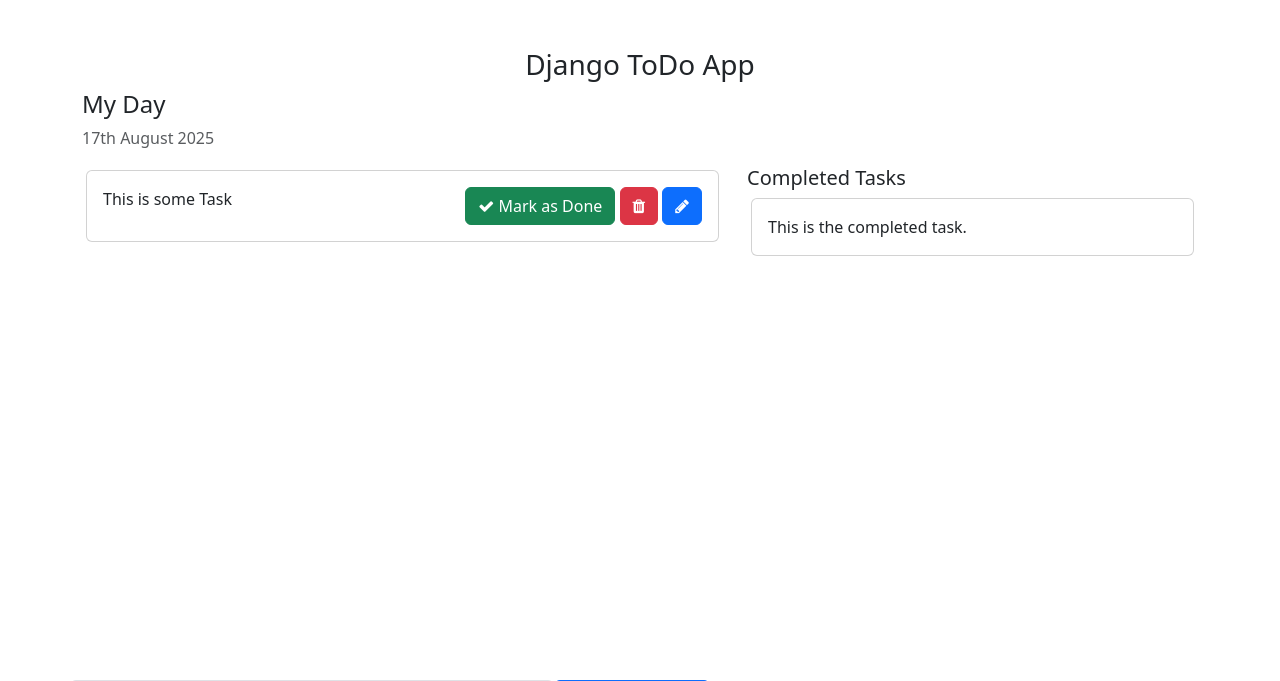
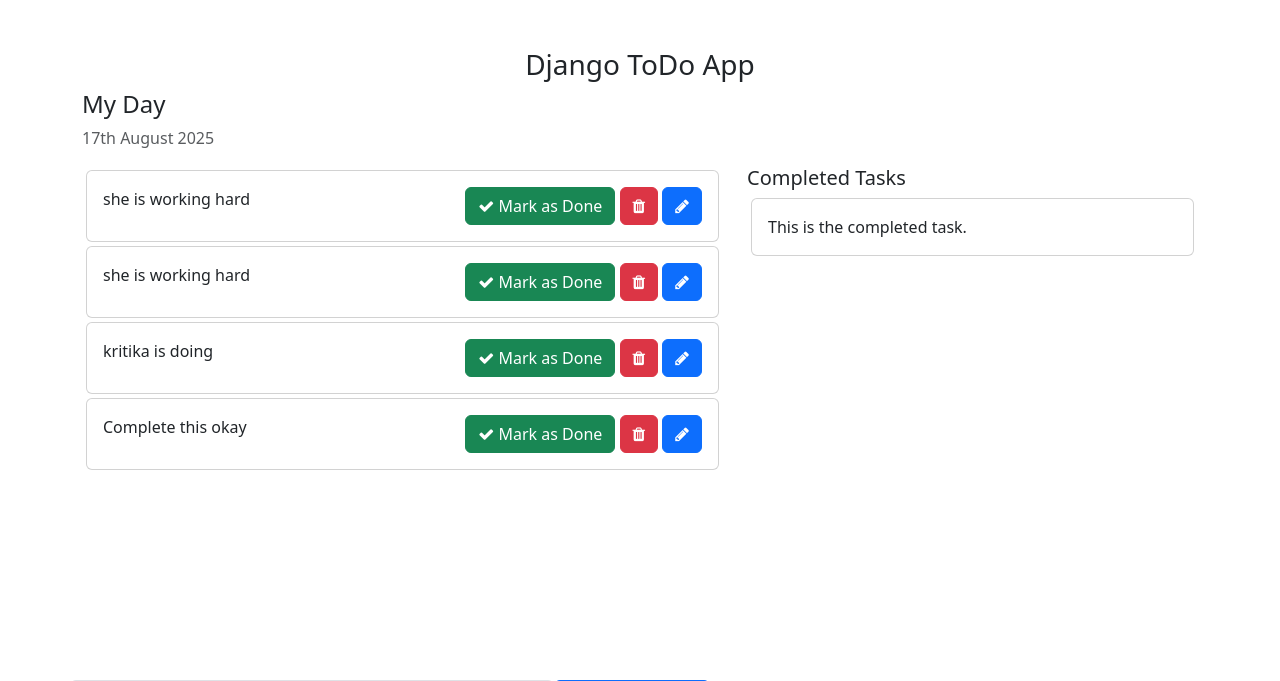
Before and after one commit to Kritikadhakal07/todo-django, a Django app: page / in a window 1280 px wide. Shown: the top 681 px of the page. Run offline with Django 5.2, Linux system fonts and the light colour scheme; data comes from the database, SQL or seed files in the repository; both versions use the stored data as it was after the commit.

Commit message:
add task functionality

```diff
--- a/templates/home.html
+++ b/templates/home.html
@@ -27,9 +27,10 @@
             <p class="text-muted">{% now "jS F Y" %}</p>
             <div class="col-md-7 col-lg-7" style="height: 450px; overflow: scroll;">
                 <!-- List of all the tasks for the day -->
+                 {% for task in tasks %}
                 <div class="card m-1">
                     <div class="card-body">
-                        This is some Task
+                        {{ task.task}}
                         <span style="position: relative; float: right;">
                             <a class="btn btn-success"><i class="fa fa-check"></i> Mark as Done</a>
                             <a class="btn btn-danger"><i class="fa fa-trash"></i></a>
@@ -37,6 +38,7 @@
                         </span>
                     </div>
                 </div>
+                {% endfor %}
 
             </div>
             <div class="col-md-5 col-lg-5">
@@ -52,11 +54,12 @@
         <div class="row">
             <div class="col-md-6 col-lg-6 p-0" style="position: absolute; bottom: 50px;">
                 <!-- To Do Form -->
-                <form action="" >
+                <form action="{% url 'addTask' %}" method = "POST">
+                    {% csrf_token %}
                     <div class="form-group">
                         <span style="display: flex;">
-                            <input type="text" class="form-control" placeholder="Add a task">
-                            <button class="btn btn-primary" style="width: 200px;"><i class="fa fa-plus"></i> Add</button>
+                            <input type="text" name = "task" class="form-control" placeholder="Add a task">
+                            <button type="submit" class="btn btn-primary" style="width: 200px;"><i class="fa fa-plus"></i> Add</button>
                         </span>
                     </div>
                 </form>
--- a/todo/admin.py
+++ b/todo/admin.py
@@ -2,4 +2,8 @@
 
 from .models import Task
 # Register your models here.
-admin.site.register(Task)
+
+class TaskAdmin(admin.ModelAdmin):
+    list_display = ('task','is_completed','created_at','updated_at')
+    search_fields=('task',)
+admin.site.register(Task,TaskAdmin)
--- /dev/null
+++ b/todo/urls.py
@@ -0,0 +1,6 @@
+from django.urls import path
+from . import views
+
+urlpatterns=[
+    path('addTask/',views.addTask, name='addTask'),
+]
--- a/todo_main/urls.py
+++ b/todo_main/urls.py
@@ -15,10 +15,14 @@
     2. Add a URL to urlpatterns:  path('blog/', include('blog.urls'))
 """
 from django.contrib import admin
-from django.urls import path
+from django.urls import path,include
 from . import views
 
 urlpatterns = [
     path('admin/', admin.site.urls),
-    path('', views.home,name="home")
+    path('', views.home,name="home"),
+
+
+    # ToDo
+    path('todo/',include('todo.urls')),
 ]
--- a/todo_main/views.py
+++ b/todo_main/views.py
@@ -1,5 +1,11 @@
 
 from django.shortcuts import render
+from todo.models import Task
 def home(request):
+    task = Task.objects.filter(is_completed=False).order_by('-updated_at')
+    context={
+        'tasks':task
+    }
+
     # return HttpResponse("Hello World")
-    return render(request, 'home.html')
+    return render(request, 'home.html',context)
```
Also changed, not shown: todo/views.py (+7 -0 lines), db.sqlite3.
